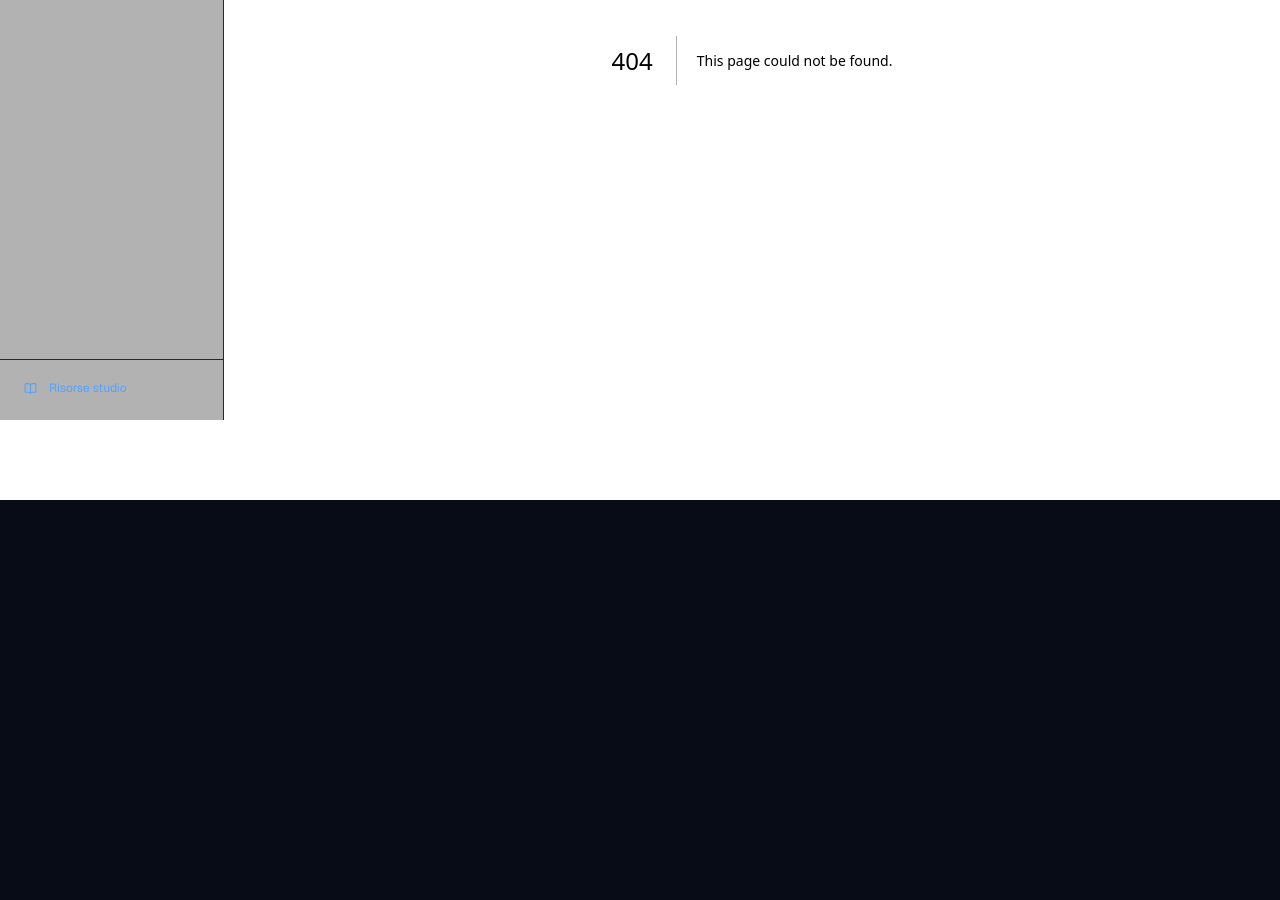
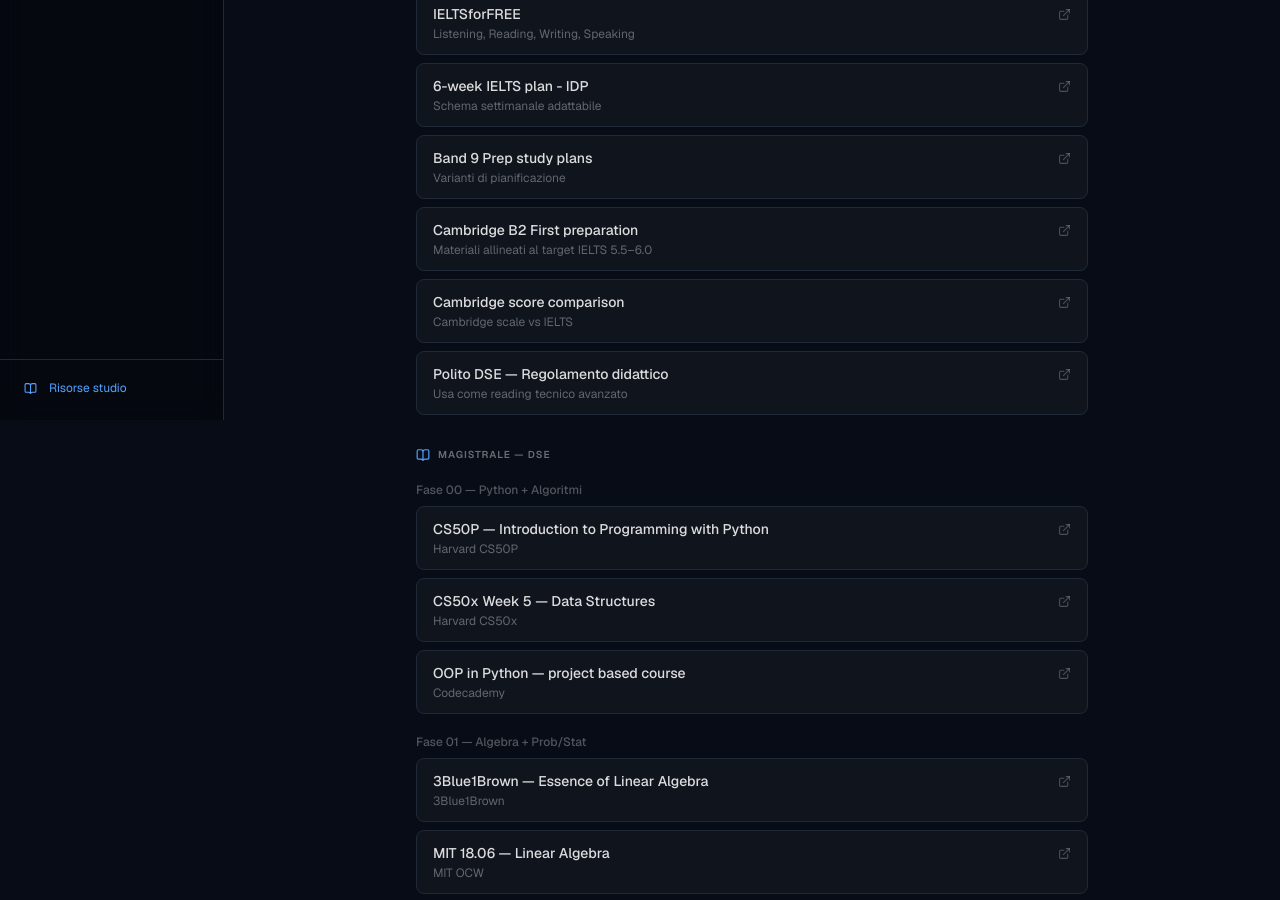
Before and after one commit to Villarischiuz/personal-os, a Next.js app: page /risorse in a window 1280 px wide. Before the commit this address had no page. Shown: the part 380-1280 px from the top of the page. Before the commit the page ends 880 px from the top, so only its background shows below. Built offline with nearby package versions, Linux system fonts and the light colour scheme.

Commit message:
feat: add /risorse page with IELTS and magistrale links

```diff
--- /dev/null
+++ b/app/risorse/page.tsx
@@ -0,0 +1,120 @@
+import { ExternalLink, BookOpen } from "@/lib/icons";
+
+type ResourceLink = {
+  label: string;
+  source: string;
+  href: string;
+};
+
+const IELTS_LINKS: ResourceLink[] = [
+  { label: "Free Full IELTS Course", source: "English Pro Tips · 7+ ore", href: "https://www.youtube.com/watch?v=xjOM5ZZOupA" },
+  { label: "Crash course IELTS in 1 ora", source: "Panoramica veloce", href: "https://www.youtube.com/watch?v=EGBPLDP_qp8" },
+  { label: "British Council - Tips & Tricks", source: "Video ufficiali per skill", href: "https://takeielts.britishcouncil.org/take-ielts/prepare/videos" },
+  { label: "IELTSforFREE", source: "Listening, Reading, Writing, Speaking", href: "https://www.ieltsforfree.com" },
+  { label: "6-week IELTS plan - IDP", source: "Schema settimanale adattabile", href: "https://ieltsidpindia.com/ielts/6-week-study-plan-for-ielts" },
+  { label: "Band 9 Prep study plans", source: "Varianti di pianificazione", href: "https://band9prep.com/blog/ielts-study-plans-complete-guide" },
+  { label: "Cambridge B2 First preparation", source: "Materiali allineati al target IELTS 5.5–6.0", href: "https://www.cambridgeenglish.org/exams-and-tests/qualifications/first/preparation/" },
+  { label: "Cambridge score comparison", source: "Cambridge scale vs IELTS", href: "https://www.cambridgeenglish.org/Images/461626-cambridge-english-qualifications-comparing-scores-to-ielts.pdf" },
+  { label: "Polito DSE — Regolamento didattico", source: "Usa come reading tecnico avanzato", href: "https://www.polito.it/sites/default/files/2023-08/Regolamento_didattico_LM_DATA%20SCIENCE%20AND%20ENGINEERING_2023_2024.pdf" },
+];
+
+const MAGISTRALE_LINKS: { phase: string; links: ResourceLink[] }[] = [
+  {
+    phase: "Fase 00 — Python + Algoritmi",
+    links: [
+      { label: "CS50P — Introduction to Programming with Python", source: "Harvard CS50P", href: "https://cs50.harvard.edu/python" },
+      { label: "CS50x Week 5 — Data Structures", source: "Harvard CS50x", href: "https://cs50.harvard.edu/x/weeks/5/" },
+      { label: "OOP in Python — project based course", source: "Codecademy", href: "https://www.codecademy.com/learn/learn-object-oriented-programming-with-python" },
+    ],
+  },
+  {
+    phase: "Fase 01 — Algebra + Prob/Stat",
+    links: [
+      { label: "3Blue1Brown — Essence of Linear Algebra", source: "3Blue1Brown", href: "https://www.youtube.com/playlist?list=PLZHQObOWTQDMsr9K-rj53DwVRMYO3t5Yr" },
+      { label: "MIT 18.06 — Linear Algebra", source: "MIT OCW", href: "https://ocw.mit.edu/courses/18-06-linear-algebra-spring-2010/" },
+      { label: "Math for ML (Deisenroth)", source: "MML Book", href: "https://mml-book.com" },
+      { label: "MIT 18.05 — Probability and Statistics", source: "MIT OCW", href: "https://ocw.mit.edu/courses/18-05-introduction-to-probability-and-statistics-spring-2022/" },
+      { label: "StatQuest — Probability and Statistics", source: "StatQuest", href: "https://statquest.org/video_index.html" },
+    ],
+  },
+  {
+    phase: "Fase 02 — Data Analysis + SQL",
+    links: [
+      { label: "Python for Data Analysis (McKinney)", source: "Wes McKinney", href: "https://wesmckinney.com/book/" },
+      { label: "Mode SQL Tutorial", source: "Mode", href: "https://mode.com/sql-tutorial/sql-in-mode/index.html" },
+      { label: "SQL Window Functions Tutorial", source: "ThoughtSpot", href: "https://www.thoughtspot.com/sql-tutorial/sql-window-functions" },
+    ],
+  },
+  {
+    phase: "Fase 03 — ML Core",
+    links: [
+      { label: "An Introduction to Statistical Learning (ISLR)", source: "ISLR", href: "https://www.statlearning.com" },
+      { label: "Machine Learning Specialization (Andrew Ng)", source: "Coursera", href: "https://www.coursera.org/specializations/machine-learning-introduction" },
+      { label: "StatQuest — Machine Learning", source: "StatQuest", href: "https://statquest.org/video_index.html" },
+    ],
+  },
+  {
+    phase: "Fase 04 — Big Data + Distributed",
+    links: [
+      { label: "Spark: The Definitive Guide", source: "O'Reilly", href: "https://www.oreilly.com/library/view/spark-the-definitive/9781491912201/" },
+      { label: "Hadoop: The Definitive Guide", source: "O'Reilly", href: "https://www.oreilly.com/library/view/hadoop-the-definitive/9781491901687/" },
+    ],
+  },
+];
+
+function LinkRow({ link }: { link: ResourceLink }) {
+  return (
+    <a
+      href={link.href}
+      target="_blank"
+      rel="noopener noreferrer"
+      className="flex items-start justify-between gap-3 rounded-lg border border-white/8 bg-white/3 px-4 py-3 hover:bg-white/6 transition-colors group"
+    >
+      <div className="min-w-0">
+        <p className="text-sm font-medium text-white/85 group-hover:text-white transition-colors">{link.label}</p>
+        <p className="text-xs text-white/35 mt-0.5">{link.source}</p>
+      </div>
+      <ExternalLink size={13} className="text-white/25 group-hover:text-white/60 transition-colors shrink-0 mt-1" />
+    </a>
+  );
+}
+
+export default function RisorsePage() {
+  return (
+    <div className="w-full max-w-2xl mx-auto space-y-8">
+      <div>
+        <h1 className="text-2xl font-black text-white">Risorse studio</h1>
+        <p className="text-sm text-white/40 mt-1">Link salvati dal vecchio sistema.</p>
+      </div>
+
+      {/* IELTS */}
+      <section className="space-y-3">
+        <div className="flex items-center gap-2">
+          <BookOpen size={14} className="text-violet-400" />
+          <h2 className="text-[10px] uppercase tracking-widest text-white/40 font-semibold">IELTS</h2>
+        </div>
+        <div className="space-y-2">
+          {IELTS_LINKS.map((link) => (
+            <LinkRow key={link.href} link={link} />
+          ))}
+        </div>
+      </section>
+
+      {/* Magistrale */}
+      <section className="space-y-5">
+        <div className="flex items-center gap-2">
+          <BookOpen size={14} className="text-blue-400" />
+          <h2 className="text-[10px] uppercase tracking-widest text-white/40 font-semibold">Magistrale — DSE</h2>
+        </div>
+        {MAGISTRALE_LINKS.map(({ phase, links }) => (
+          <div key={phase} className="space-y-2">
+            <p className="text-xs text-white/30 font-medium">{phase}</p>
+            {links.map((link) => (
+              <LinkRow key={link.href} link={link} />
+            ))}
+          </div>
+        ))}
+      </section>
+    </div>
+  );
+}
```
